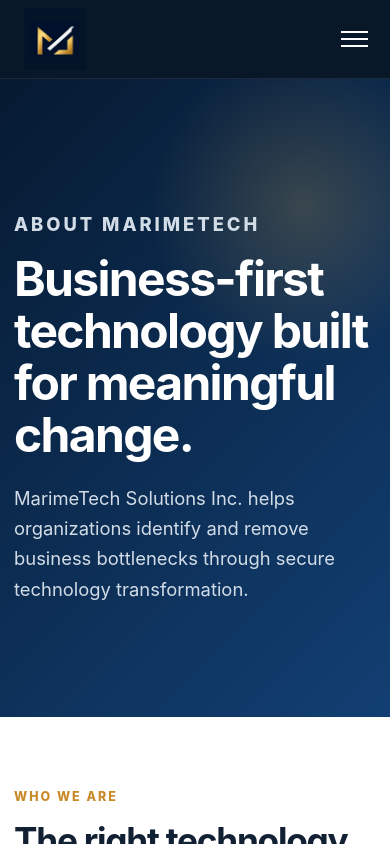
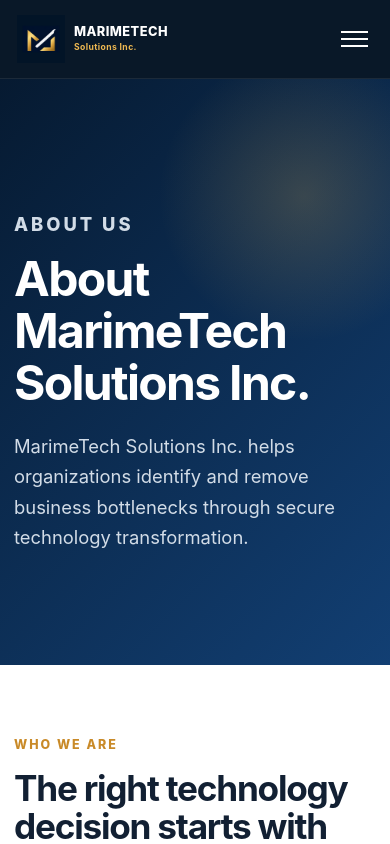
Before and after one commit to JamesMarime/marimetech-website, a Next.js app: page /about in a window 390 px wide. Shown: the top 844 px of the page. Built offline with nearby package versions, Linux system fonts and the light colour scheme.

Commit message:
Release final MarimeTech Website v2.0

```diff
--- a/app/about/page.tsx
+++ b/app/about/page.tsx
@@ -4,7 +4,7 @@
 
 export const metadata: Metadata = {
   title: 'About Us',
-  description: 'Learn about MarimeTech Solutions, our approach and our leadership.'
+  description: 'Learn about MarimeTech Solutions Inc., our approach and our leadership.'
 };
 
 export default function AboutPage() {
@@ -12,8 +12,8 @@
     <main id="main">
       <section className="pageHero">
         <div className="container">
-          <p className="eyebrow">About MarimeTech</p>
-          <h1>Business-first technology built for meaningful change.</h1>
+          <p className="eyebrow">About Us</p>
+          <h1>About MarimeTech Solutions Inc.</h1>
           <p>
             MarimeTech Solutions Inc. helps organizations identify and remove business
             bottlenecks through secure technology transformation.
--- a/app/globals.css
+++ b/app/globals.css
@@ -861,3 +861,66 @@
     height: 78px;
   }
 }
+
+
+/* Final approved brand lockup */
+.brandLockup {
+  display: inline-flex;
+  align-items: center;
+  gap: 12px;
+  min-width: 250px;
+  text-decoration: none;
+}
+.brandLockup .markOnlyLogo {
+  width: 82px;
+  height: 70px;
+  flex: 0 0 auto;
+  object-fit: contain;
+}
+.brandWordmark {
+  display: flex;
+  flex-direction: column;
+  justify-content: center;
+  line-height: 1;
+  white-space: nowrap;
+}
+.brandWordmark strong {
+  color: #fff;
+  font-size: 1.28rem;
+  letter-spacing: .055em;
+  font-weight: 850;
+}
+.brandWordmark small {
+  color: var(--gold);
+  font-size: .76rem;
+  letter-spacing: .075em;
+  margin-top: 6px;
+  font-weight: 700;
+}
+.footerBrandLockup {
+  display: flex;
+  align-items: center;
+  gap: 10px;
+  margin-bottom: 16px;
+}
+.footerWordmark strong { font-size: 1.08rem; }
+.footerWordmark small { font-size: .68rem; }
+
+@media (max-width: 1180px) {
+  .brandLockup { min-width: 190px; gap: 8px; }
+  .brandLockup .markOnlyLogo { width: 66px; height: 58px; }
+  .brandWordmark strong { font-size: 1rem; }
+  .brandWordmark small { font-size: .64rem; margin-top: 4px; }
+}
+@media (max-width: 820px) {
+  .brandLockup { min-width: 0; }
+  .brandLockup .markOnlyLogo { width: 62px; height: 54px; }
+  .brandWordmark strong { font-size: .92rem; }
+  .brandWordmark small { font-size: .60rem; }
+}
+@media (max-width: 430px) {
+  .brandLockup { gap: 6px; }
+  .brandLockup .markOnlyLogo { width: 54px; height: 48px; }
+  .brandWordmark strong { font-size: .80rem; letter-spacing: .035em; }
+  .brandWordmark small { font-size: .54rem; letter-spacing: .045em; }
+}
--- a/components/Header.tsx
+++ b/components/Header.tsx
@@ -20,8 +20,12 @@
       <a className="skip" href="#main">Skip to content</a>
       <header className="header premiumHeader">
         <div className="container navbar premiumNavbar">
-          <Link href="/" className="brand markOnlyLink" aria-label="MarimeTech Solutions home">
-            <img className="markOnlyLogo" src="/marimetech-icon.png" alt="MarimeTech Solutions" />
+          <Link href="/" className="brand brandLockup" aria-label="MarimeTech Solutions Inc. home">
+            <img className="markOnlyLogo" src="/marimetech-icon.png" alt="" aria-hidden="true" />
+            <span className="brandWordmark">
+              <strong>MARIMETECH</strong>
+              <small>Solutions Inc.</small>
+            </span>
           </Link>
           <button className="navToggle" aria-expanded={open} aria-label="Toggle navigation" onClick={() => setOpen(!open)}>
             <span></span><span></span><span></span>
```
Also changed, not shown: 1 other file (tests, documents, lock files or other folders).
